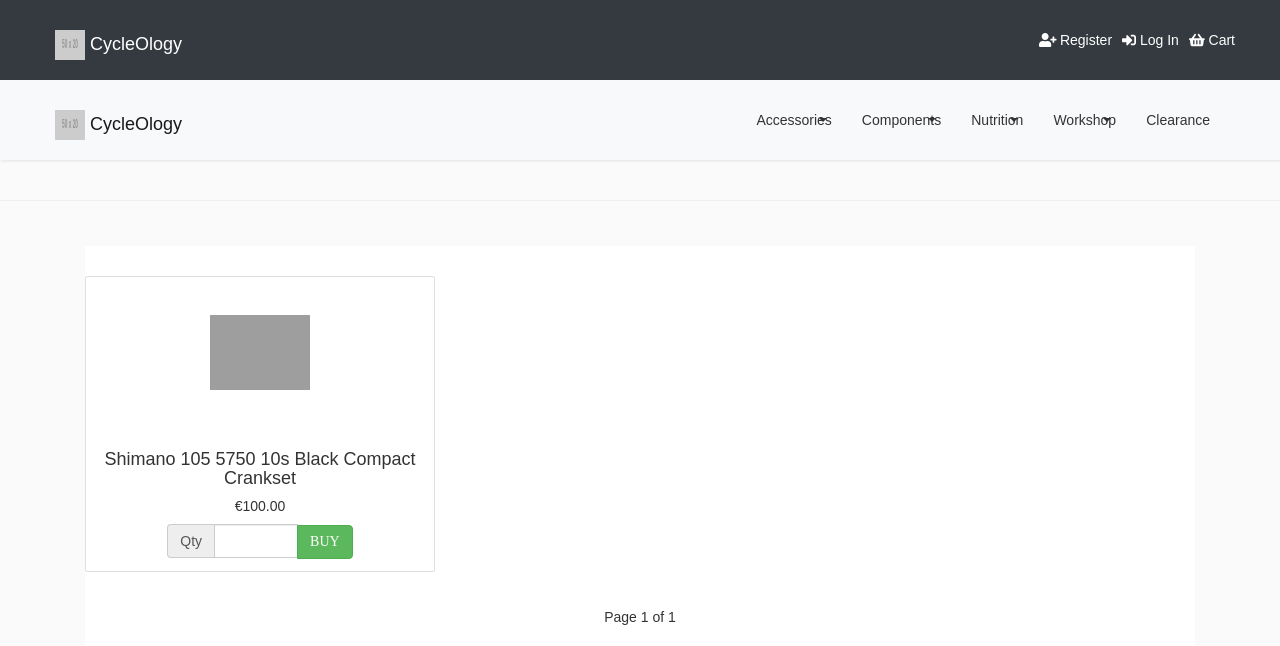
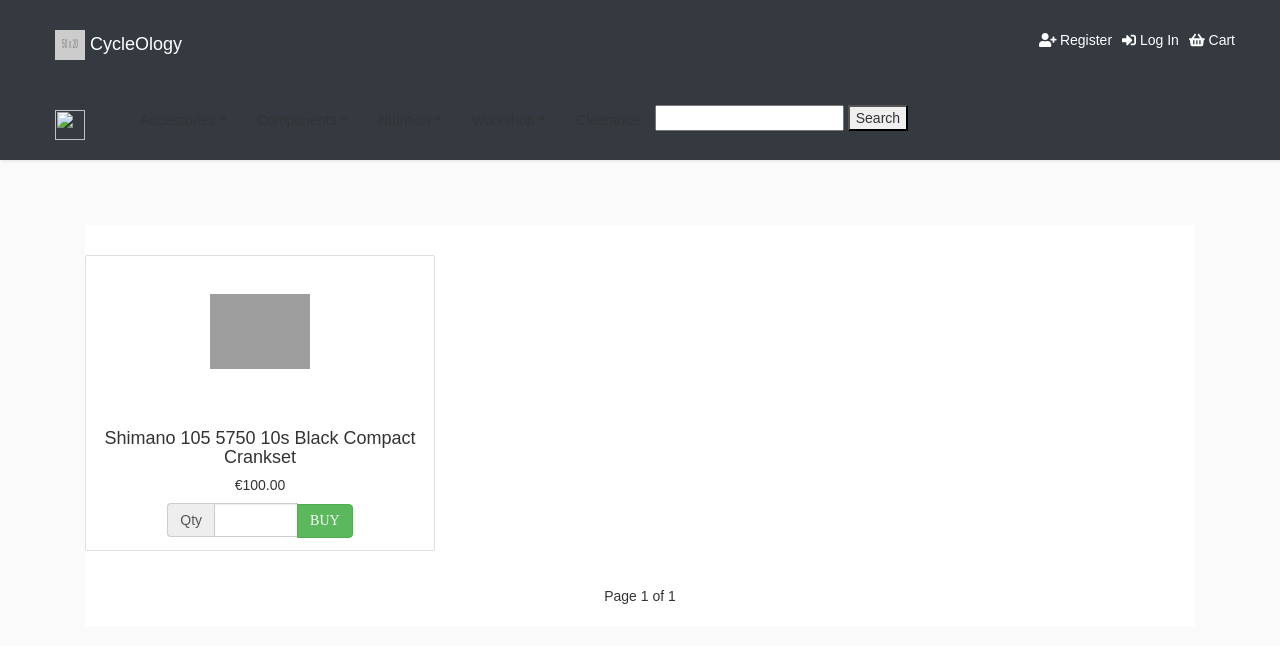
Before and after one commit to pauldardis/milestone4, a Django app: page / in a window 1280 px wide. Shown: the top 646 px of the page. Run offline with Django 3.2, Linux system fonts and the light colour scheme; data comes from the database, SQL or seed files in the repository; grey boxes labelled with a size stand in for pictures from a placeholder-image service; some libraries are stand-ins or nearby versions; some web fonts are replaced; grey boxes are pictures that could not be loaded.

Commit message:
finishing styling of navbar

```diff
--- a/cycleology/settings.py
+++ b/cycleology/settings.py
@@ -11,7 +11,7 @@
 """
 
 import os
-# import env
+import env
 import dj_database_url
 
 # Build paths inside the project like this: os.path.join(BASE_DIR, ...)
--- a/static/css/custom.css
+++ b/static/css/custom.css
@@ -160,16 +160,16 @@
 }
 
 
-#sidebar {
+/* #sidebar {
     min-width: 250px;
     max-width: 250px;
     background: #7386D5;
     color: #fff;
     transition: all 0.6s cubic-bezier(0.945, 0.020, 0.270, 0.665);
     transform-origin: bottom left;
-}
+} */
 
-#sidebar.active {
+/* #sidebar.active {
     margin-left: -250px;
     transform: rotateY(100deg);
 }
@@ -202,8 +202,8 @@
 #sidebar ul li.active > a, a[aria-expanded="true"] {
     color: #fff;
     background: #6d7fcc;
-}
-
+} */
+/*
 
 a[data-toggle="collapse"] {
     position: relative;
@@ -244,13 +244,13 @@
     background: #6d7fcc !important;
     color: #fff !important;
 }
-
+ */
 
 
 /* ---------------------------------------------------
     CONTENT STYLE
 ----------------------------------------------------- */
-#content {
+/* #content {
     width: 100%;
     padding: 20px;
     min-height: 100vh;
@@ -289,13 +289,13 @@
     transform: none;
     opacity: 1;
     margin: 5px auto;
-}
+} */
 
 
 /* ---------------------------------------------------
     MEDIAQUERIES
 ----------------------------------------------------- */
-@media (max-width: 768px) {
+/* @media (max-width: 768px) {
     #sidebar {
         margin-left: -250px;
         transform: rotateY(90deg);
@@ -324,7 +324,7 @@
         transform: rotate(-45deg) translate(1px, -1px);
     }
 
-}
+} */
 
 
 /* Product card testing  */
@@ -509,3 +509,8 @@
     margin-bottom: 0px;
 
 }
+
+.bottom-nav {
+    background: #716A66;
+
+}
--- a/templates/base.html
+++ b/templates/base.html
@@ -19,9 +19,9 @@
    <body>
       <!-- <div class="wrapper">
          </div> -->
-      <nav class="navbar navbar-expand-lg navbar-dark bg-dark static-top top-navbar">
+        <nav class="navbar navbar-expand-lg navbar-dark bg-dark static-top top-navbar">
          <div class="container">
-           <a class="navbar-brand" href="#">
+           <a class="navbar-brand" href="/">
                 <img src="http://placehold.it/50x20?text=Logo" width="30" height="30" class="d-inline-block align-center" alt="">
                 CycleOlogy
             </a>
@@ -53,19 +53,21 @@
                </li>
             </ul>
          </div>
-      </nav>
-            <nav class="navbar navbar-expand-lg navbar-light bg-light ">
+        </nav>
+
+
+        <nav class="navbar navbar-expand-md navbar-dark bg-dark ">
                      <div class="container">
            <a class="navbar-brand" href="#">
-                <img src="http://placehold.it/50x20?text=Logo" width="30" height="30" class="d-inline-block align-center" alt="">
-                CycleOlogy
+                <img src="" width="30" height="30" class="d-inline-block align-center" alt="">
+
             </a>
             <button class="navbar-toggler" type="button" data-toggle="collapse" data-target="#navbarbottom" aria-controls="navbarbottom" aria-expanded="false" aria-label="Toggle navigation">
             <span class="navbar-toggler-icon"></span>
             </button>
             <div class="collapse navbar-collapse" id="navbarbottom">
-                     <ul class="nav navbar-nav navbar-right ">
-                 <li class="active">
+                     <ul class="nav navbar-nav .navbar-text">
+                 <li class="nav-item active">
                     <a href="#AccessoriesSubmenu" data-toggle="collapse" aria-expanded="false" class="dropdown-toggle">Accessories</a>
                     <ul class="collapse list-unstyled" id="AccessoriesSubmenu">
                         <li>
@@ -91,7 +93,7 @@
                         </li>
                     </ul>
                 </li>
-                <li class="active">
+                <li class="">
                     <a href="#ComponentsSubmenu" data-toggle="collapse" aria-expanded="false" class="dropdown-toggle">Components</a>
                     <ul class="collapse list-unstyled" id="ComponentsSubmenu">
                         <li>
@@ -117,7 +119,7 @@
                         </li>
                     </ul>
                 </li>
-                <li class="active">
+                <li class="">
                     <a href="#nutritionSubmenu" data-toggle="collapse" aria-expanded="false" class="dropdown-toggle">Nutrition</a>
                     <ul class="collapse list-unstyled" id="nutritionSubmenu">
                         <li>
@@ -131,7 +133,7 @@
                         </li>
                     </ul>
                 </li>
-                <li class="active">
+                <li class="">
                     <a href="#workshopSubmenu" data-toggle="collapse" aria-expanded="false" class="dropdown-toggle">Workshop</a>
                     <ul class="collapse list-unstyled" id="workshopSubmenu">
                         <li>
@@ -149,12 +151,23 @@
                     </ul>
                 </li>
                 <li class="active">
-                    <a href="#workshopSubmenu" data-toggle="collapse" aria-expanded="false" >Clearance</a>
+                    <a href="#clearanceSubmenu"  aria-expanded="false" >Clearance</a>
+                </li>
+                 <li class="active">
+                    <div  class=" search-test d-flex   no-padding">
+                        <form action="{% url 'search' %}" method="get">
+                            <input type="text" name="q">
+                            <button type="submit">Search</button>
+                        </form>
+                    </div>
                 </li>
             </ul>
+
+
+
             </div>
-      </nav>
-      <hr>
+        </nav>
+
                   <div class="container">
             {% if messages %}
                 <div class="alert alert-success">
@@ -163,6 +176,9 @@
                     </div>
                     </div>
             {% endif %}
+
+
+
 
 
 
@@ -191,12 +207,12 @@
       <script src="https://code.jquery.com/jquery-3.4.1.slim.min.js" integrity="sha384-J6qa4849blE2+poT4WnyKhv5vZF5SrPo0iEjwBvKU7imGFAV0wwj1yYfoRSJoZ+n" crossorigin="anonymous"></script>
       <script src="https://cdn.jsdelivr.net/npm/popper.js@1.16.0/dist/umd/popper.min.js" integrity="sha384-Q6E9RHvbIyZFJoft+2mJbHaEWldlvI9IOYy5n3zV9zzTtmI3UksdQRVvoxMfooAo" crossorigin="anonymous"></script>
       <script type="text/javascript">
-         $(document).ready(function() {
-             $('#sidebarCollapse').on('click', function() {
-                 $('#sidebar').toggleClass('active');
-                 $(this).toggleClass('active');
-             });
-         });
-      </script>
+    //      $(document).ready(function() {
+    //          $('#sidebarCollapse').on('click', function() {
+    //              $('#sidebar').toggleClass('active');
+    //              $(this).toggleClass('active');
+    //          });
+    //      });
+    //   </script>
    </body>
 </html>
```
